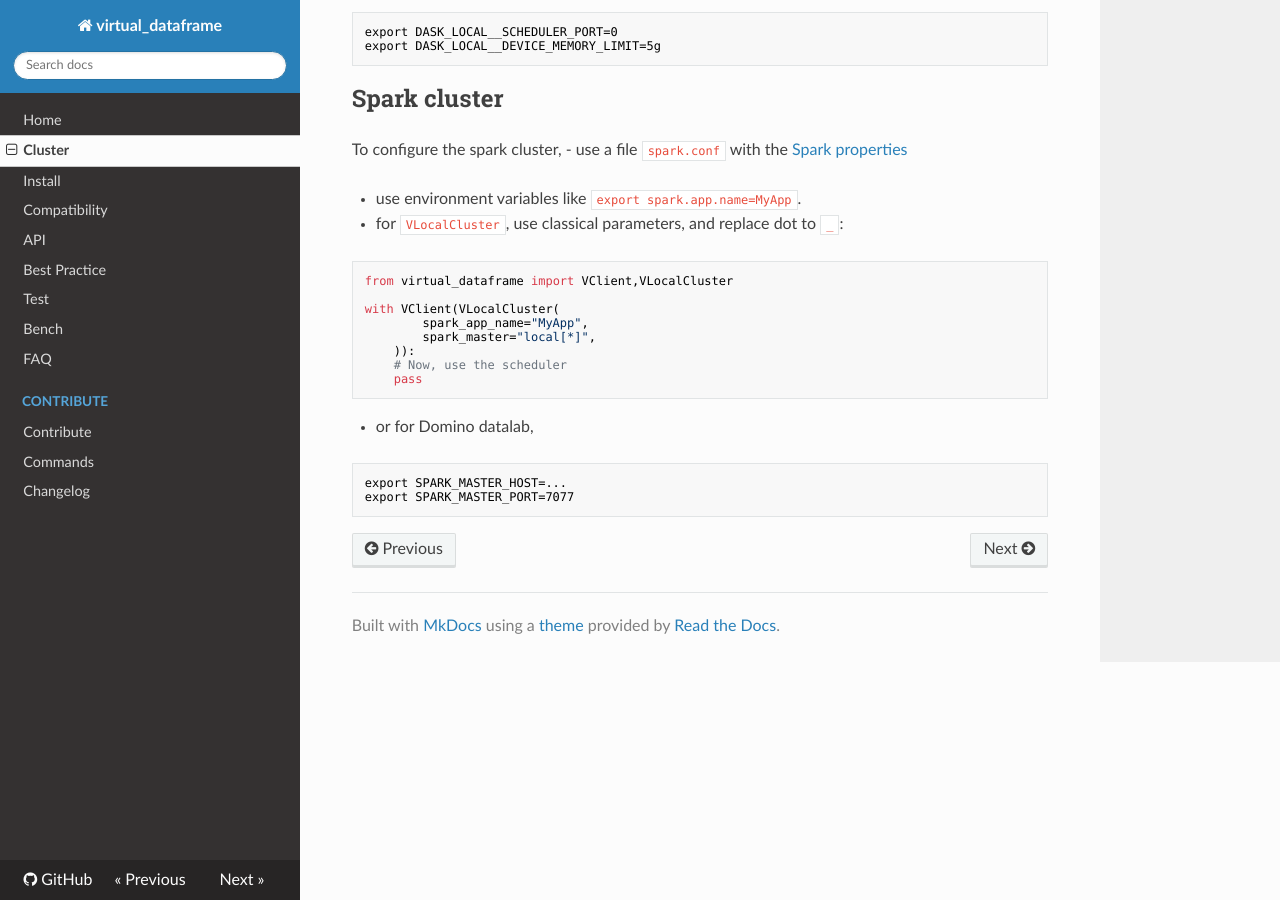
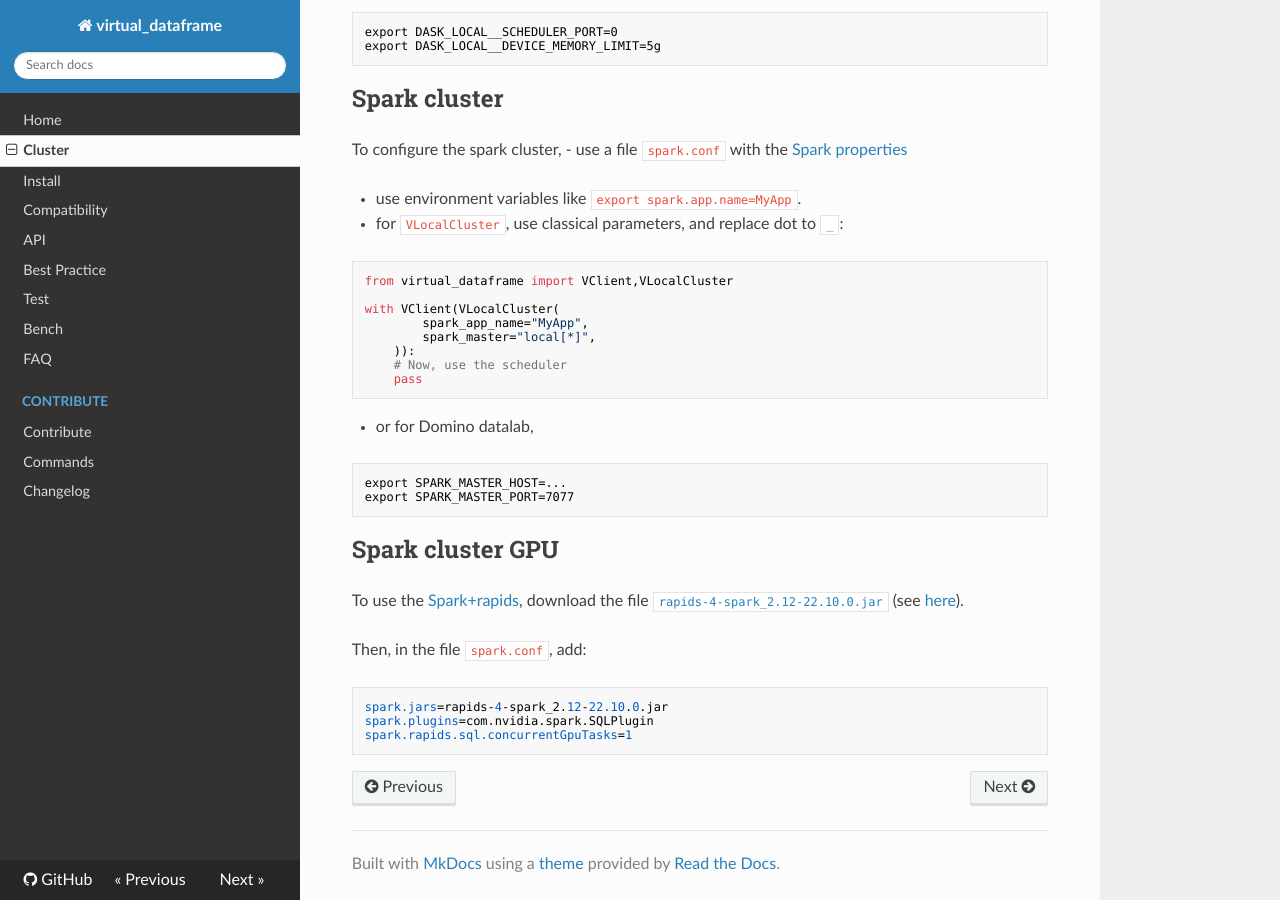
Before and after one commit to pprados/virtual-dataframe, an MkDocs documentation site: the page built from docs/cluster.md, in a window 1280 px wide and 900 px high, scrolled down 1642 px. Built offline with MkDocs 1.6.1, drawn with Linux system fonts in a browser that asks for light colours; nearby versions of some CDN libraries.

Commit message:
Add documentation for spark+rapids

````diff
--- a/docs/cluster.md
+++ b/docs/cluster.md
@@ -89,3 +89,16 @@ with VClient(VLocalCluster(
 export SPARK_MASTER_HOST=...
 export SPARK_MASTER_PORT=7077
 ```
+
+## Spark cluster GPU
+To use the [Spark+rapids](https://nvidia.github.io/spark-rapids/), download the file
+[`rapids-4-spark_2.12-22.10.0.jar`](https://repo1.maven.org/maven2/com/nvidia/rapids-4-spark_2.12/22.10.0/rapids-4-spark_2.12-22.10.0.jar)
+(see [here](https://nvidia.github.io/spark-rapids/docs/download.html)).
+
+Then, in the file `spark.conf`, add:
+
+```
+spark.jars=rapids-4-spark_2.12-22.10.0.jar
+spark.plugins=com.nvidia.spark.SQLPlugin
+spark.rapids.sql.concurrentGpuTasks=1
+```
````
